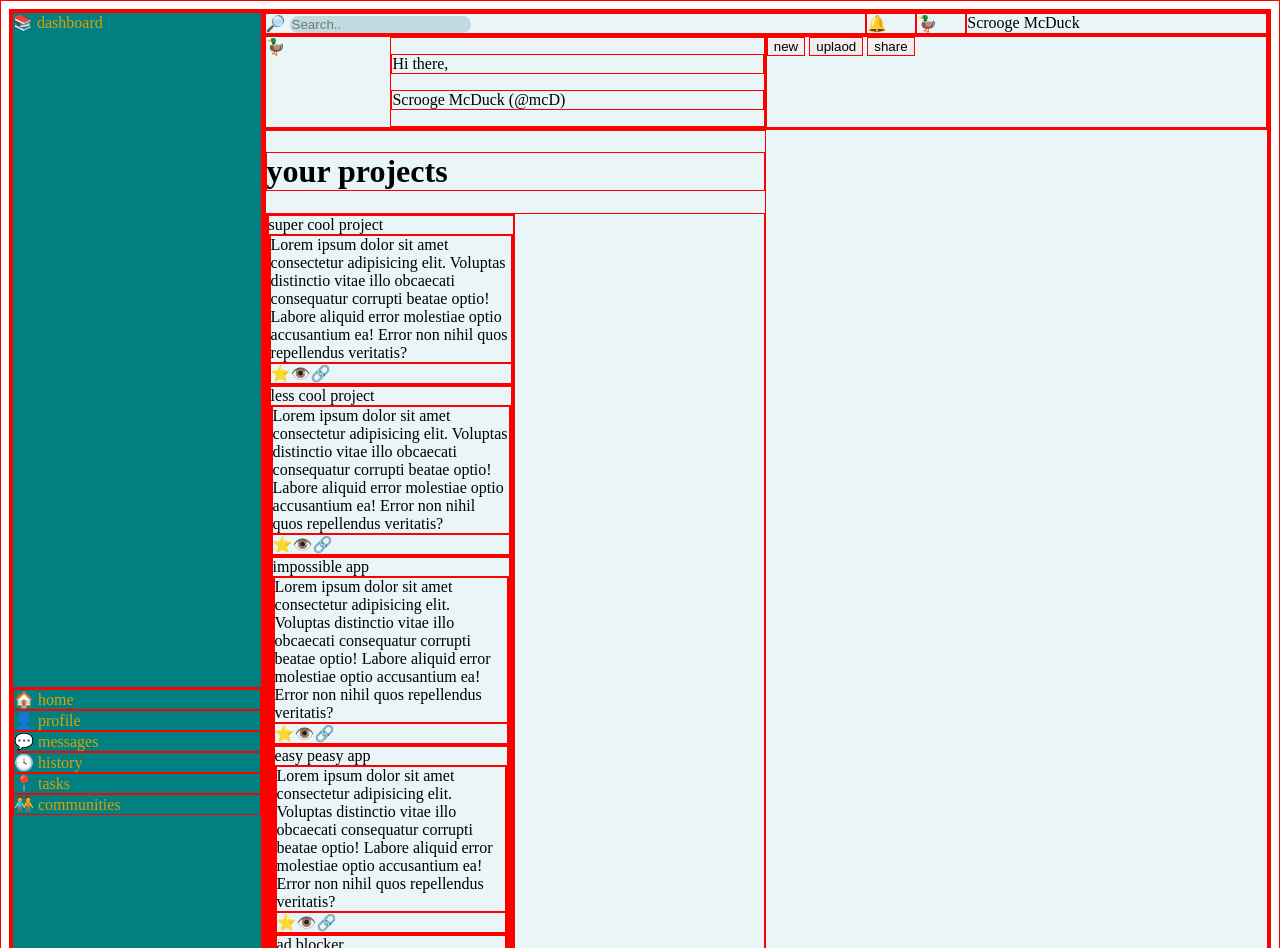
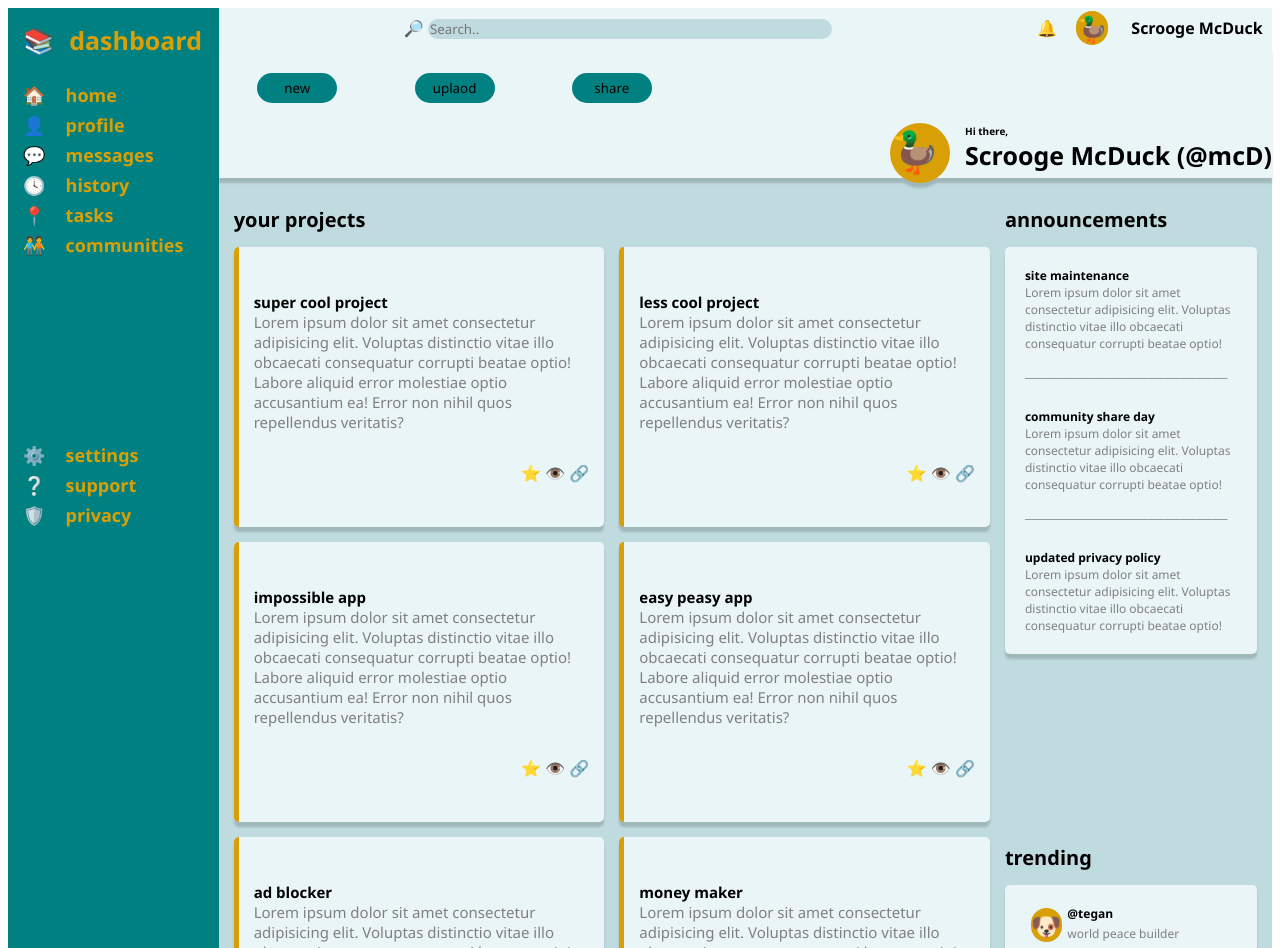
Before and after one commit to megpeer/admin-dashboard, a plain HTML site: page index.html in a window 1280 px wide. Shown: the top 948 px of the page. Drawn offline with Linux system fonts and the light colour scheme.

Commit message:
framework finished, content in, jsut some positional twekaing left to do

```diff
--- a/index.html
+++ b/index.html
@@ -10,52 +10,36 @@
     <div class="container">
         <div class="sidebar">
             <div class="dashboard">
-                📚 dashboard
+                <div>📚</div><div>dashboard</div>
             </div>
-            <div>
-                <div>
-                    🏠 home
+            <div class="mid">
+                    <div class="home-icon">🏠</div><div class="home">home</div>
+                    <div class="profile-icon">👤</div><div class="profile">profile</div>
+                    <div class="messages-icon">💬</div><div class="messages">messages</div>
+                    <div class="history-icon">🕓</div><div class="history">history</div>
+                    <div class="tasks-icon">📍</div><div class="tasks">tasks</div>
+                    <div class="communities-icon">🧑‍🤝‍🧑</div><div class="communities">communities</div>
             </div>
-                <div>
-                    👤 profile
-                </div>
-                <div>
-                    💬 messages
-                </div>
-                <div>
-                    🕓 history
-                </div>
-                <div>
-                    📍 tasks
-                </div>
-                <div>
-                    🧑‍🤝‍🧑 communities
-                </div>
-            </div>
-            <div>
-                <div>
-                    ⚙️ settings
-                </div>
-                <div>
-                    ❔ support
-                </div>
-                <div>
-                    🛡️ privacy
-                </div>
+            <div class="bottom">
+                    <div class="settings-icon">⚙️</div><div class="settings">settings</div>
+                    <div class="support-icon">❔</div><div class="support">support</div>
+                    <div class="privacy-icon">🛡️</div><div class="privacy">privacy</div>
             </div>
         </div>
         <div class="main">
             <div class="searchbar">
-                <div>
+                <div class="search">
                 🔎  <input type="text" placeholder="Search..">
                 </div>
-                <div>🔔</div>
-                <div>🦆</div>
-                <div>Scrooge McDuck</div>
+                <div class="searchbell">🔔</div>
+                <div class="searchicon">🦆</div>
+                <div class="searchuser">Scrooge McDuck</div>
             </div>
             <div class="nav">
-                <div class="user">🦆
-                <div><p>Hi there,</p><p>Scrooge McDuck (@mcD)</p></div>
+                <div class="user">
+                    <div class="user-icon">🦆</div>
+                    <div class="hi">Hi there,</div>
+                    <div class="user-name">Scrooge McDuck (@mcD)</div>
                 </div>
                 <div class="buttons">
                     <button type="button">new</button>
@@ -67,35 +51,35 @@
                 <div class="projects">
                     <h1>your projects</h1>
                     <div class="cards">
-                        <div>
-                            <div class="card-title">super cool project<div>
+                        <div class="card">
+                            <div class="card-title">super cool project</div>
                             <div class="card-text">Lorem ipsum dolor sit amet consectetur adipisicing elit. Voluptas distinctio vitae illo obcaecati consequatur corrupti beatae optio! Labore aliquid error molestiae optio accusantium ea! Error non nihil quos repellendus veritatis?</div>
-                            <div class="card-icons">⭐👁️🔗</div>
+                            <div class="card-icons">⭐  👁️  🔗</div>
                         </div>
-                        <div>
-                            <div class="card-title">less cool project<div>
+                        <div class="card">
+                            <div class="card-title">less cool project</div>
                             <div class="card-text">Lorem ipsum dolor sit amet consectetur adipisicing elit. Voluptas distinctio vitae illo obcaecati consequatur corrupti beatae optio! Labore aliquid error molestiae optio accusantium ea! Error non nihil quos repellendus veritatis?</div>
-                            <div class="card-icons">⭐👁️🔗</div>
+                            <div class="card-icons">⭐  👁️  🔗</div>
                         </div>
-                        <div>
-                            <div class="card-title">impossible app<div>
+                        <div class="card">
+                            <div class="card-title">impossible app</div>
                             <div class="card-text">Lorem ipsum dolor sit amet consectetur adipisicing elit. Voluptas distinctio vitae illo obcaecati consequatur corrupti beatae optio! Labore aliquid error molestiae optio accusantium ea! Error non nihil quos repellendus veritatis?</div>
-                            <div class="card-icons">⭐👁️🔗</div>
+                            <div class="card-icons">⭐  👁️  🔗</div>
                         </div>
-                        <div>
-                            <div class="card-title">easy peasy app<div>
+                        <div class="card">
+                            <div class="card-title">easy peasy app</div>
                             <div class="card-text">Lorem ipsum dolor sit amet consectetur adipisicing elit. Voluptas distinctio vitae illo obcaecati consequatur corrupti beatae optio! Labore aliquid error molestiae optio accusantium ea! Error non nihil quos repellendus veritatis?</div>
-                            <div class="card-icons">⭐👁️🔗</div>
+                            <div class="card-icons">⭐  👁️  🔗</div>
                         </div>
-                        <div>
-                            <div class="card-title">ad blocker<div>
+                        <div class="card">
+                            <div class="card-title">ad blocker</div>
                             <div class="card-text">Lorem ipsum dolor sit amet consectetur adipisicing elit. Voluptas distinctio vitae illo obcaecati consequatur corrupti beatae optio! Labore aliquid error molestiae optio accusantium ea! Error non nihil quos repellendus veritatis?</div>
-                            <div class="card-icons">⭐👁️🔗</div>
+                            <div class="card-icons">⭐  👁️  🔗</div>
                         </div>
-                        <div>
-                            <div class="card-title">money maker<div>
+                        <div class="card">
+                            <div class="card-title">money maker</div>
                             <div class="card-text">Lorem ipsum dolor sit amet consectetur adipisicing elit. Voluptas distinctio vitae illo obcaecati consequatur corrupti beatae optio! Labore aliquid error molestiae optio accusantium ea! Error non nihil quos repellendus veritatis?</div>
-                            <div class="card-icons">⭐👁️🔗</div>
+                            <div class="card-icons">⭐  👁️  🔗</div>
                         </div>
                     </div>
                 </div>
@@ -103,65 +87,69 @@
                     <div class="announcements">
                         <h1>announcements</h1>
                         <div class="announcement-cards">
-                            <div>
-                                <div class="announcement-title">site maintenance<div>
-                                <div class="announcement-text">Lorem ipsum dolor sit amet consectetur adipisicing elit. Voluptas distinctio vitae illo obcaecati consequatur corrupti beatae optio! Labore aliquid error molestiae optio accusantium ea! Error non nihil quos repellendus veritatis?</div>
+                            <div class="ann-card">
+                                <div class="announcement-title">site maintenance</div>
+                                <div class="announcement-text">Lorem ipsum dolor sit amet consectetur adipisicing elit. Voluptas distinctio vitae illo obcaecati consequatur corrupti beatae optio!<p>______________________________________</p></div>
                             </div>
-                            <div>
-                                <div class="announcement-title">community share day<div>
-                                <div class="announcement-text">Lorem ipsum dolor sit amet consectetur adipisicing elit. Voluptas distinctio vitae illo obcaecati consequatur corrupti beatae optio! Labore aliquid error molestiae optio accusantium ea! Error non nihil quos repellendus veritatis?</div>
+                            <div class="ann-card">
+                                <div class="announcement-title">community share day</div>
+                                <div class="announcement-text">Lorem ipsum dolor sit amet consectetur adipisicing elit. Voluptas distinctio vitae illo obcaecati consequatur corrupti beatae optio!<p>______________________________________</p></div>
                             </div>
-                            <div>
-                                <div class="announcement-title">updated privacy policy<div>
-                                <div class="announcement-text">Lorem ipsum dolor sit amet consectetur adipisicing elit. Voluptas distinctio vitae illo obcaecati consequatur corrupti beatae optio! Labore aliquid error molestiae optio accusantium ea! Error non nihil quos repellendus veritatis?</div>
+                            <div class="ann-card">
+                                <div class="announcement-title">updated privacy policy</div>
+                                <div class="announcement-text">Lorem ipsum dolor sit amet consectetur adipisicing elit. Voluptas distinctio vitae illo obcaecati consequatur corrupti beatae optio!</div>
                             </div>
                         </div>
                     </div>
                     <div class="trending">
                         <h1>trending</h1>
                         <div class="trending-cards">
-                            <div>
+                            <div class="trending-card">
                                 <div class="icon">
                                     🐶
                                 </div>
                                 <div class="user">
                                     @tegan
+                                </div>
                                 <div class="user-description">
                                         world peace builder
                                 </div>
+
                             </div>
-                            </div>
-                            <div>
+                            <div class="trending-card">
                                 <div class="icon">
                                     👹
                                 </div>
                                 <div class="user">
                                     @morgan
+                                </div>
                                 <div class="user-description">
                                     super cool project
                                 </div>
+
                             </div>
-                            </div>
-                            <div>
+                            <div class="trending-card">
                                 <div class="icon">
                                     👽
                                 </div>
                                 <div class="user">
                                     @kendall
+                                </div>
+
                                     <div class="user-description">
                                         life changing app
                                     </div>
                             </div>
-                            </div>
-                            <div>
+                            <div class="trending-card">
                                 <div class="icon">
                                     🦄
                                 </div>
                                 <div class="user">
                                     @alex
+                                </div>
+
                                     <div class="user-description">
                                         no traffic maker
-                                    </div>
                                     </div>
                             </div>
 
--- a/styles.css
+++ b/styles.css
@@ -1,58 +1,258 @@
 *{
-    border: 1px solid red;
+    /* border: 1px solid red; */
+    font-family: 'Segoe UI', Tahoma, Geneva, Verdana, sans-serif;
     --bg: rgb(192, 219, 223);
     --bg-accent: rgb(0, 128, 128);
     --bg-card: rgb(233, 245, 247);
     --text: black;
     --text-accent: rgb(216, 160, 6);
     --text-card: grey;
-
+    --drop-shadow: drop-shadow(0px 5px 1px #0000002a);
 }
 
 
 .container {
     display: grid;
-    grid-template-columns: 20% 80%;
+    grid-template-columns: 1fr 5fr;
 }
 
 .sidebar {
     background-color: var(--bg-accent);
     color: var(--text-accent);
+    font-size: 18px;
+    font-weight: 800;
+    padding: 15px;
     display: grid;
+    grid-template-rows: minmax(40px, 60px) minmax(240px, 360px) minmax(120px, 180px);
+    align-items: start;
+}
+.sidebar
+.dashboard {
+    display: grid;
+    grid-template-columns: 1fr 5fr;
+    column-gap: 15px;
+    font-size: 25px;
+}
+.sidebar
+.mid {
+    display: grid;
+    grid-template-columns: 1fr 5fr;
+    grid-template-rows: repeat(6, 30px);
+    column-gap: 15px;
+     grid-template-areas:
+    "home-icon home"
+    "profile-icon profile"
+    "messages-icon messages"
+    "history-icon history"
+    "tasks-icon tasks"
+    "communities-icon communities"
+}
+
+.sidebar
+.bottom {
+    display: grid;
+    grid-template-columns: 1fr 5fr;
+    grid-template-rows: repeat(3, 30px);
+    column-gap: 15px;
+    grid-template-areas:
+    "settings-icon settings"
+    "support-icon support"
+    "privacy-icon privacy"
 }
 
 .main {
-    background-color: var(--bg-card);
+    background-color: var(--bg);
+
 }
 
 .searchbar {
+    background-color: var(--bg-card);
     display: grid;
-    grid-template-columns: 60% repeat(2, 1fr) 30%;
+    grid-template-columns: auto repeat(2, 30px) 150px;
+    grid-template-rows: 40px;
+    gap: 15px;
 }
 
 .searchbar input {
+    width: 400px;
     border: none;
     border-radius: 10px;
     background-color: var(--bg);
 }
+.searchbell {
+    place-self: center;
+}
+.searchicon,
+.icon {
+    place-self: center;
+    font-size: 25px;
+    background-color: var(--text-accent);
+    border-radius: 20px;
+}
+.searchuser {
+    place-self: center;
+    font-weight: 800;
+}
+.search {
+    place-self: center;
+}
 
 .nav {
+    background-color: var(--bg-card);
+    filter: var(--drop-shadow);
     display: grid;
-    grid-template-columns: 1fr 1fr;
+    grid-template-columns: 3fr 1fr;
+    grid-template-rows: 80px;
+    align-items: center;
 }
+
 .user {
     display: grid;
     grid-template-columns: 1fr 3fr;
-    grid-template-rows: 1fr;
+    grid-template-rows: 10px 40px;
+    grid-template-areas:
+    "user-icon hi"
+    "user-icon user-name";
+    column-gap: 15px;
+}
+.user-icon {
+    grid-area: user-icon;
+    place-self: center;
+    justify-self: end;
+    font-size: 40px;
+    width: 60px;
+    height: 60px;
+    background-color: var(--text-accent);
+    border-radius: 60px;
+    justify-items: center;
+}
+.user-name {
+    font-size: 25px;
+    font-weight: 800;
+    grid-area: user-name;
+    align-self: self-start;
+    justify-self: start;
+}
+.hi {
+    align-self: self-end;
+    font-size: 10px;
+    font-weight: 800;
+    grid-area: hi;
+    align-self: self-end;
+    justify-self: start;
+}
+
+.buttons {
+    display: grid;
+    grid-template-columns: repeat(3, 1fr)
+}
+button {
+    background-color: var(--bg-accent);
+    border: none;
+    width: 80px;
+    height: 30px;
+    border-radius: 15px;
+    place-self: center
 }
 
 .content {
     display: grid;
-    grid-template-columns: 1fr 1fr;
+    grid-template-columns: 3fr 1fr;
+    grid-template-areas: "projects aside";
+    padding: 15px;
+    gap: 15px;
+}
 
+.content
+h1 {
+    font-size: 20px;
+    font-weight: 800;
 }
+
+.projects {
+    grid-area: projects;
+}
+
 .cards {
     display: grid;
     grid-template-columns: 1fr 1fr;
+    grid-template-rows: 1fr 1fr 1fr;
+    gap: 15px;
+    filter: var(--drop-shadow);
+}
+
+.card {
+
+    background-color: var(--bg-card);
+    border-left: 5px solid var(--text-accent);
+    border-radius: 5px;
+    display: grid;
+    padding: 15px;
+    grid-template-columns: 1fr;
+    grid-template-rows: 50px 150px 50px;
+    grid-template-areas: "card-title"
+    "card-text"
+    "card-icons";
+}
+.card-title{
+    font-size: 15px;
+    font-weight: 800;
+    align-self: self-end;
+}
+.card-text{
+    font-size: 15px;
+    color: var(--text-card);
+}
+.card-icons{
+ justify-self: end;
+}
+
+
+.aside {
+    grid-area: aside;
+    display: grid;
+    grid-template-rows: 1fr 1fr;
+    gap: 15px;
 
 }
+
+.announcement-cards,
+.trending-cards{
+    background-color: var(--bg-card);
+    border-radius: 5px;
+    display: grid;
+    padding: 20px;
+    grid-template-columns: 1fr;
+    grid-template-rows: repeat(3 1fr);
+    filter: var(--drop-shadow);
+    gap: 15px;
+}
+.trending{
+    align-self: end;
+}
+
+.announcement-title,
+.user{
+    font-size: 12px;
+    font-weight: 800;
+}
+.announcement-text, .user-description{
+    font-size: 12px;
+    color: var(--text-card);
+}
+.trending-card {
+    display: grid;
+    grid-template-columns: 1fr 4fr;
+    grid-template-rows:20px 20px;
+    grid-template-areas: "icon user"
+    "icon user-description";
+}
+.icon {
+    grid-area: icon;
+}
+.user {
+    grid-area: user;
+}
+.user-description {
+    grid-area: user-description;
+}
```
Lines whose indentation alone changed are shown as unchanged.
